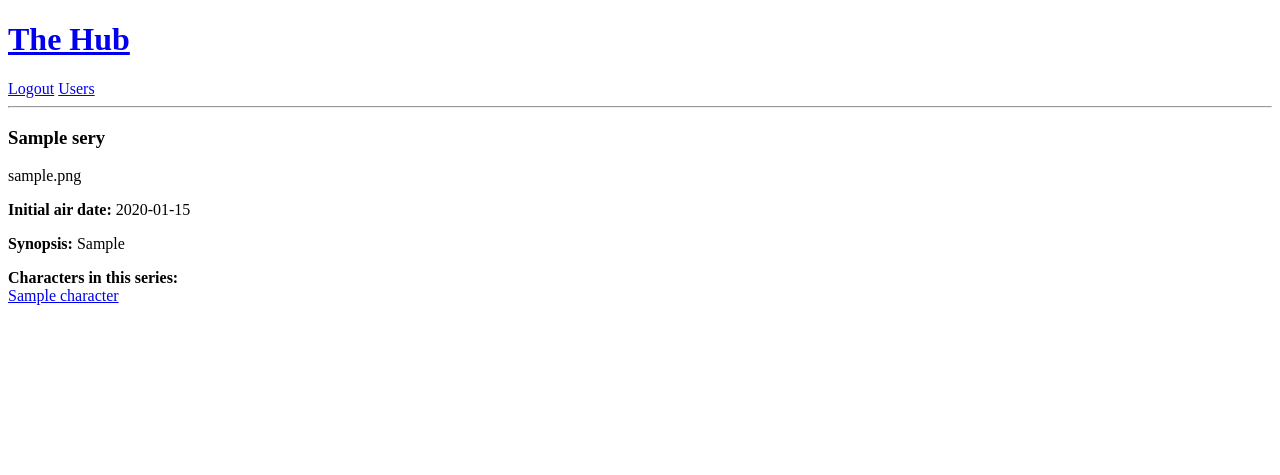
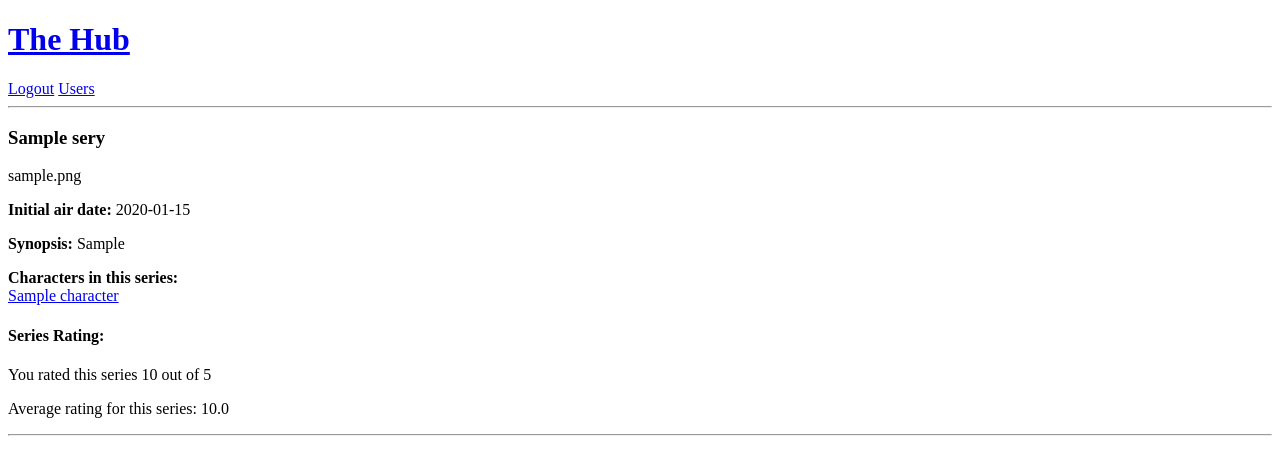
Before and after one commit to marysophiam/The_Hub, a Flask app: a page that uses templates/base.html in a window 1280 px wide. Shown: the top 475 px of the page. Run offline with Flask 2, Linux system fonts and the light colour scheme; the visitor is signed in with stand-in values (Sample User, id 1); tables that the repository leaves empty hold one stand-in row (values such as "Sample post").

Commit message:
character AND series ratings now working, yee-haw. started tinkering around with some js stuff w/ Steve

```diff
--- a/server.py
+++ b/server.py
@@ -1,9 +1,10 @@
+import json
 from jinja2 import StrictUndefined
 
 from flask import Flask, render_template, request, flash, redirect, session, abort
 from flask_debugtoolbar import DebugToolbarExtension
 
-from model import connect_to_db, db,Character, Relationship, Series, User, CharacterSeries, CharacterRating
+from model import connect_to_db, db,Character, Relationship, Series, User, CharacterSeries, CharacterRating, SeriesRating
 
 
 app = Flask(__name__)
@@ -22,9 +23,14 @@ def display_index():
     characters = Character.all()
     series = Series.all()
 
+    data = {"data":[1,2,3,4,5]}
+    js_data = json.dumps(data)
+
     return render_template("index.html",
                             characters=characters,
-                            series=series)
+                            series=series,
+                            js_data = js_data)
+                            # stuff I did w/ Steve 5/23
 
 
 # This is the GET method; Dennis said I don't actually have to put "GET" in here
@@ -50,9 +56,13 @@ def display_character(character_name):
         user_rating = None
 
     rating_scores = [r.score for r in character.character_ratings]
-    avg_rating = float(sum(rating_scores)) / len(rating_scores)
+    if rating_scores:
+        avg_rating = float(sum(rating_scores)) / len(rating_scores)
+        avg_rating = 'Average rating for this character: %.1f' % avg_rating
     # Work out how to display int only if avg isn't a float,
-    # float if it is
+    # float if it is, and to only 1 decimal point
+    else:
+        avg_rating = "Not yet rated."
 
     if character:
         relationships = character.relationships()
@@ -70,8 +80,6 @@ def display_character(character_name):
 
 @app.route('/character/<character_name>', methods=['POST'])
 def post_character_rating(character_name):
-
-    # character = Character.query.filter_by(name=character_name).first()
 
     # Get form variables
     score = int(request.form["score"])
@@ -100,11 +108,6 @@ def post_character_rating(character_name):
         flash("Rating added.")
         db.session.add(rating)
 
-
-    # Get average rating of character
-
-
-
     db.session.commit()
 
     return redirect("/character/%s" % (character.name))
@@ -114,16 +117,69 @@ def post_character_rating(character_name):
 def display_series(series_name):
     """Display series info template."""
 
-    # series_id = request.args.get("series")
     series = Series.query.filter_by(name=series_name).first()
+
+    user_id = session.get("user_id")
+
+    if user_id:
+        user_rating = SeriesRating.query.filter_by(
+            series_id=series.series_id, user_id=user_id).first()
+    else:
+        user_rating = None
+
+    rating_scores = [r.score for r in series.series_ratings]
+    if rating_scores:
+        avg_rating = float(sum(rating_scores)) / len(rating_scores)
+        avg_rating = 'Average rating for this series: %.1f' % avg_rating
+    # Work out how to display int only if avg isn't a float,
+    # float if it is, and to only 1 decimal point
+    else:
+        avg_rating = "Not yet rated."
 
     if series:
         characters = series.characters
         return render_template("series.html",
                                 series=series,
-                                characters=characters)
+                                characters=characters,
+                                user_rating=user_rating,
+                                avg_rating=avg_rating)
     else:
         abort(404)
+
+
+@app.route('/series/<series_name>', methods=['POST'])
+def post_series_rating(series_name):
+
+    # Get form variables
+    score = int(request.form["score"])
+
+    user_id = session.get("user_id")
+    if not user_id:
+        raise Exception("No user logged in.")
+
+    series = Series.query.filter_by(name=series_name).first()
+
+    rating = SeriesRating.query.filter_by(user_id=user_id, series_id=series.series_id).first()
+
+    # This probably needs to be cleaned up--don't think the flash msg is
+    # necessary as the template is now set to automatically display the score
+    # if a user has provided one.
+
+    # Come back and re-factor this once the ratings system for both
+    # characters & series are in place
+
+    if rating:
+        rating.score = score
+        flash("Already rated.")
+
+    else:
+        rating = SeriesRating(user_id=user_id, series_id=series.series_id, score=score)
+        flash("Rating added.")
+        db.session.add(rating)
+
+    db.session.commit()
+
+    return redirect("/series/%s" % (series.name))
 
 
 @app.route('/login', methods=['GET'])
@@ -207,8 +263,6 @@ def display_user_info(user_id):
 
 
 # What html templates do I still need?
-# --base.html + inheritance for all
-# --user logout/registration, etc.
 # --Splash
 # --Voting/Quiz?  # Only if time at very end (not likely right now)
 
--- /dev/null
+++ b/static/thehub.js
@@ -0,0 +1,6 @@
+console.log("loading...");
+
+window.onload = function() {
+    console.log("hello!");
+    console.log(server_data);
+}
--- a/templates/base.html
+++ b/templates/base.html
@@ -2,6 +2,11 @@
 <html lang="n">
 <head>
   <title>The Hub</title>
+  <script>
+    {% block js_data %}
+    {% endblock %}
+  </script>
+  <script src="/static/thehub.js"></script>
 </head>
 <body>
 
--- a/templates/character.html
+++ b/templates/character.html
@@ -1,7 +1,3 @@
-<!--
-Need to add ratings system to this
--->
-
 {% extends 'base.html' %}
 {% block content %}
 
@@ -44,7 +40,7 @@ Need to add ratings system to this
       </form>
     {% endif %}
   {% endif %}
-  <p>Average rating for this character: {{ avg_rating }}</p>
+  <p>{{ avg_rating }}</p>
 
   <hr>
 
--- a/templates/index.html
+++ b/templates/index.html
@@ -1,4 +1,9 @@
 {% extends 'base.html' %}
+
+{% block js_data %}
+  window.server_data = {{ js_data | safe }};
+{% endblock %}
+
 {% block content %}
 
   <h3>Characters</h3>
--- a/templates/series.html
+++ b/templates/series.html
@@ -16,4 +16,25 @@ Need to add ratings system to this
     <br>
   {% endfor %}
 
+  {% if "user_id" in session %}
+    <h4>Series Rating:</h4>
+    {% if user_rating %}
+      <p>You rated this series {{ user_rating.score }} out of 5</p>
+    {% else %}
+      <form action="/series/{{ series.name }}" method="POST">
+          <select name="score">
+            <option value="1">1</option>
+            <option value="2">2</option>
+            <option value="3">3</option>
+            <option value="4">4</option>
+            <option value="5">5</option>
+          </select>
+        <input type="submit" value="Rate">
+      </form>
+    {% endif %}
+  {% endif %}
+  <p>{{ avg_rating }}</p>
+
+  <hr>
+
 {% endblock %}
```
Also changed, not shown: model.py (+22 -9 lines), seed.py (+17 -4 lines).
